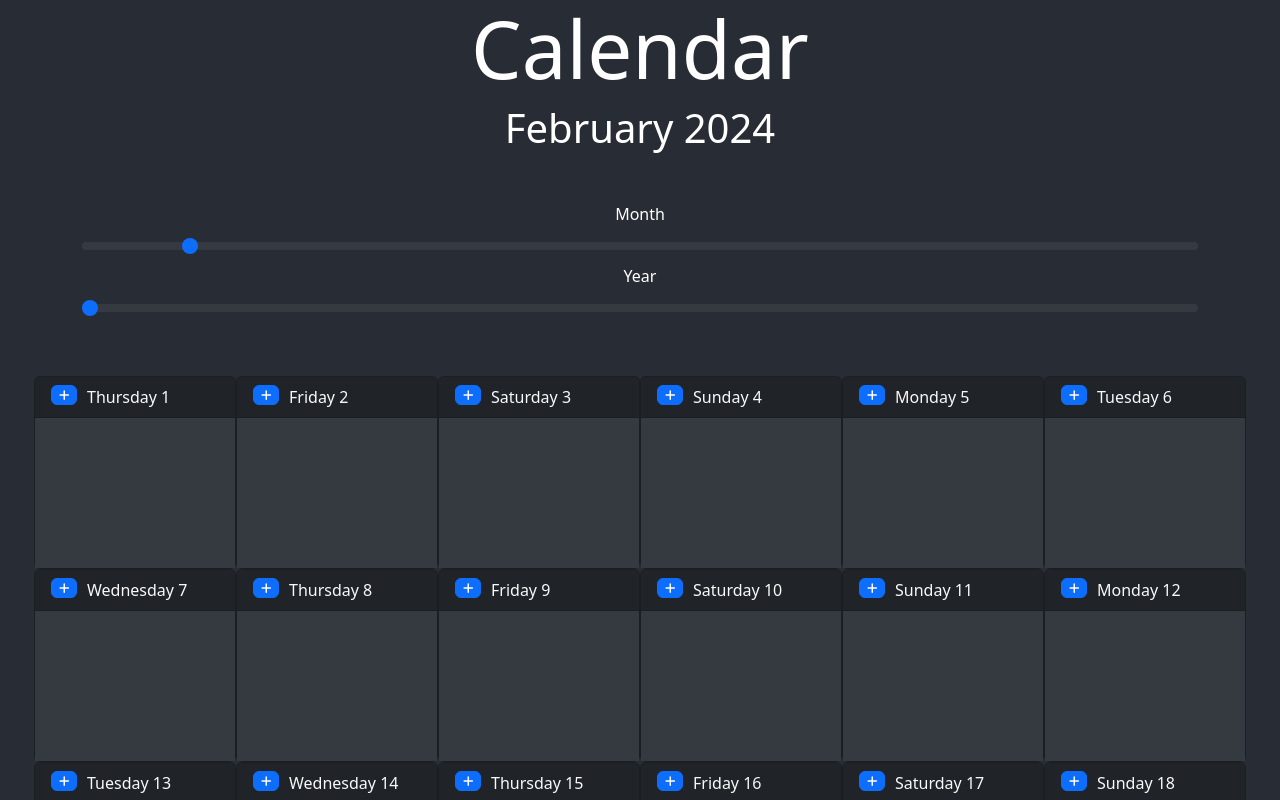
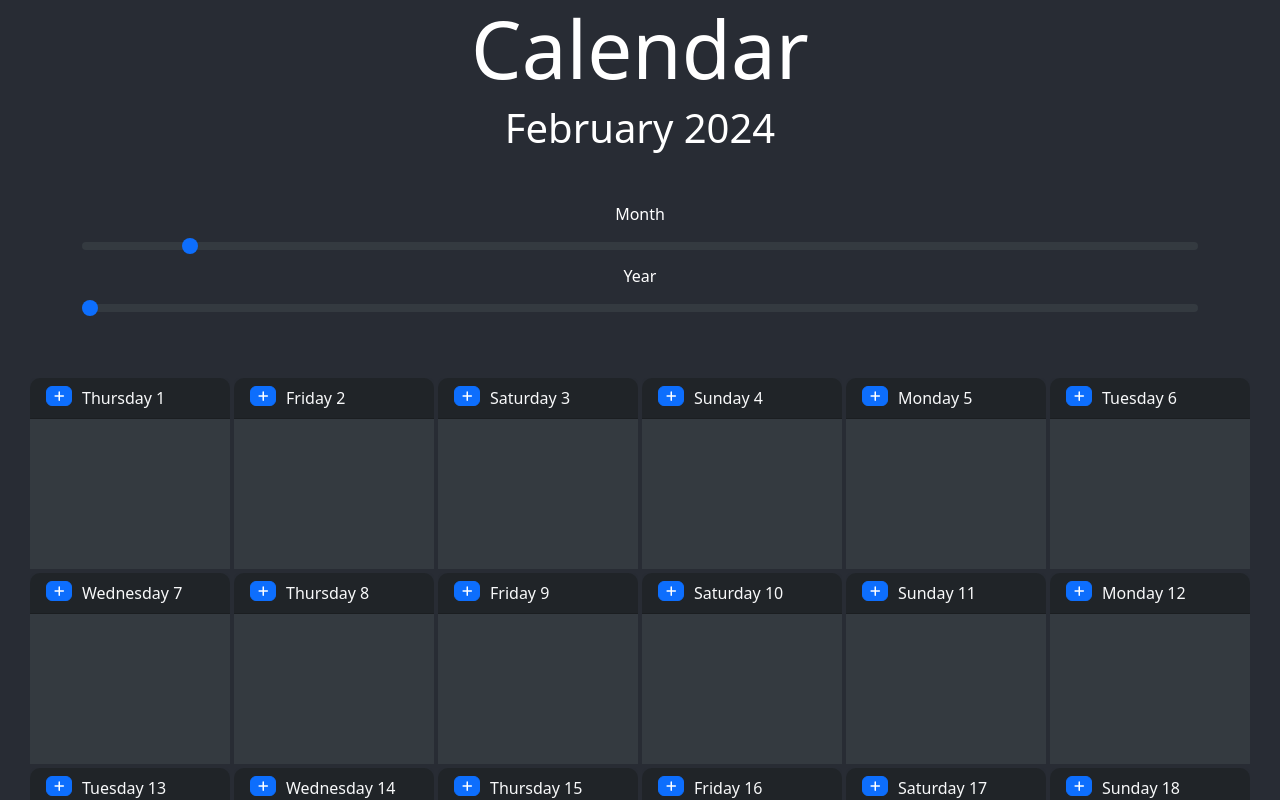
Before and after one commit to JordanWestern/react-projects, a React (Create React App) app in the folder calender-app/: page / in a window 1280 px wide. Shown: the top 800 px of the page. Built offline with nearby package versions, Linux system fonts and the light colour scheme.

Commit message:
card styling

```diff
--- a/calender-app/src/components/CalendarGridItem.tsx
+++ b/calender-app/src/components/CalendarGridItem.tsx
@@ -17,7 +17,15 @@ export default function CalendarGridItem({
   OnAddEvent,
 }: Props) {
   return (
-    <Card bg="dark" text="light">
+    <Card
+      bg="dark"
+      text="light"
+      style={{
+        border: "0px",
+        margin: "2px",
+        borderRadius: "10px",
+      }}
+    >
       <Card.Header className="d-flex">
         <Button
           className="d-flex align-items-center justify-content-center"
```
